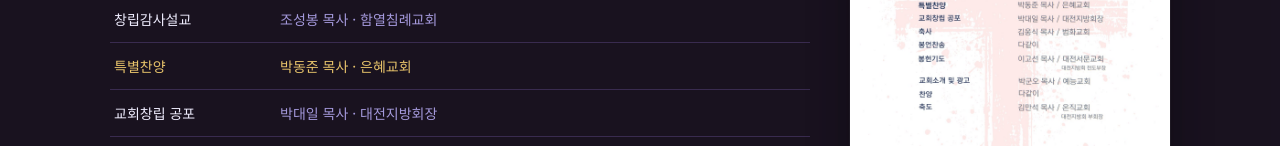
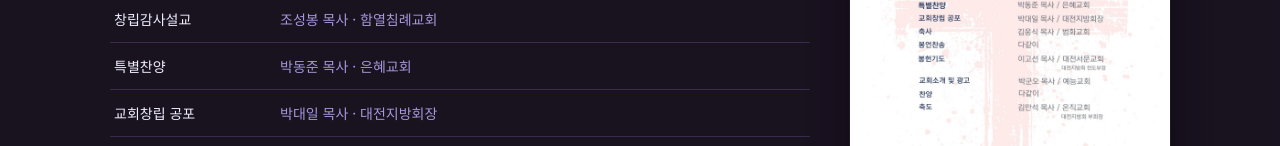
Before and after one commit to nellapark-cloud/given, a plain HTML site: page news.html in a window 1280 px wide. Shown: the part 1656-1802 px from the top of the page. Drawn offline with nearby package versions, Linux system fonts and the light colour scheme; no server answers.

Commit message:
공지: 특별찬양 강조 해제
Co-Authored-By: Claude Opus 5.5 <noreply@anthropic.com>
Claude-Session: https://claude.ai/code/session_0148xjk34nEPo8AAoXPM89gb

```diff
--- a/news.html
+++ b/news.html
@@ -42,7 +42,6 @@
 .yn-order-list b{font-size:14px;color:var(--text);font-weight:500;}
 .yn-order-list span{font-size:14px;color:var(--muted);}
 .yn-order-list small{display:block;font-size:12px;color:var(--muted);opacity:.75;margin-top:2px;}
-.yn-order-list .yn-hl b,.yn-order-list .yn-hl span{color:#E8C46B;}
 .yn-order-img{display:block;border-radius:12px;overflow:hidden;box-shadow:0 14px 40px rgba(0,0,0,.35),0 0 0 1px rgba(255,255,255,.06);}
 .yn-order-img img{width:100%;display:block;}
 @media(max-width:900px){.yn-order{grid-template-columns:1fr;}.yn-order-img{max-width:360px;}}
@@ -137,7 +136,7 @@
           <li><b>대표기도</b><span>박대일 목사 · 노은하나교회</span></li>
           <li><b>성경봉독</b><span>박군오 목사 · 예능교회</span></li>
           <li><b>창립감사설교</b><span>조성봉 목사 · 함열침례교회</span></li>
-          <li class="yn-hl"><b>특별찬양</b><span>박동준 목사 · 은혜교회</span></li>
+          <li><b>특별찬양</b><span>박동준 목사 · 은혜교회</span></li>
           <li><b>교회창립 공포</b><span>박대일 목사 · 대전지방회장</span></li>
           <li><b>축사</b><span>김웅식 목사 · 범화교회</span></li>
           <li><b>봉헌찬송</b><span>다같이</span></li>
```
